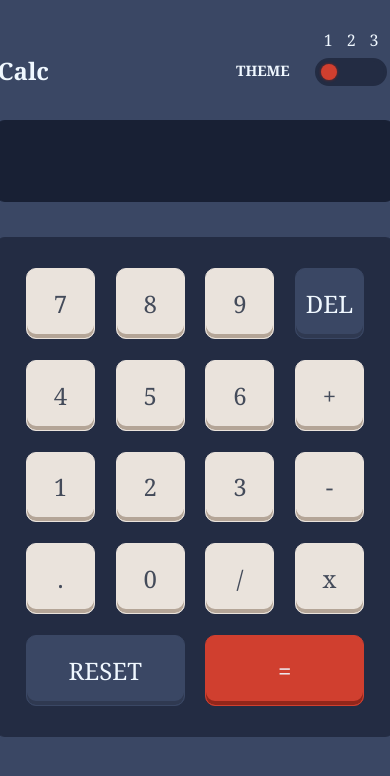
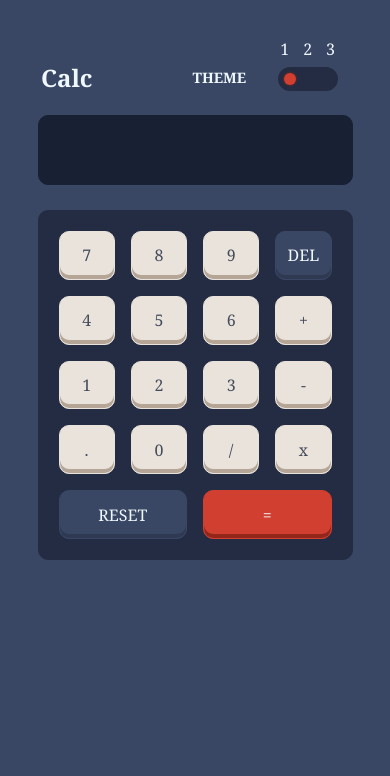
Before and after one commit to Rajasgh18/Calculator, a plain HTML site: page index.html in a window 390 px wide. Drawn offline with Linux system fonts and the light colour scheme.

Commit message:
Made responsive according to phone

```diff
--- a/Calculator.html
+++ b/index.html
@@ -7,7 +7,8 @@
     <title>Calculator</title>
     <link rel="stylesheet" href="style.css">
     <link rel="stylesheet" id="switcher-id" href="">
-    <link rel="stylesheet" media="screen and (max-width : 700px)" href="phone.css">
+    <link rel="stylesheet" media="screen and (max-width : 700px) and (min-width:450px)" href="phone.css">
+    <link rel="stylesheet" media="screen and (max-width : 450px)" href="iphone.css">
 </head>
 <body>
     <nav>
--- /dev/null
+++ b/iphone.css
@@ -0,0 +1,27 @@
+nav{
+    margin-top: 40px;
+    height: 75px;
+}
+nav h1{
+    margin-right: 100px;
+}
+.tri-state-toggle input{
+    width: 12px;
+    height: 12px;
+}
+.num-area{
+    width: 315px;
+    height: 70px;
+    padding: 20px;
+    font-size: 1.8rem;
+}
+#num-pad{
+    width:315px ;
+    height: 350px;
+    gap: 1rem;
+    padding: 20px;
+    margin-top: 25px;
+}
+.num-btns{
+    font-size: 1rem;
+}
--- a/script.js
+++ b/script.js
@@ -35,6 +35,7 @@ for (item of buttons){
             screen.value = screenValue;
         }
         else if (buttonText == '='){
+            screenValue = eval(screenValue);
             screen.value = eval(screenValue);
         }
         else {
```
